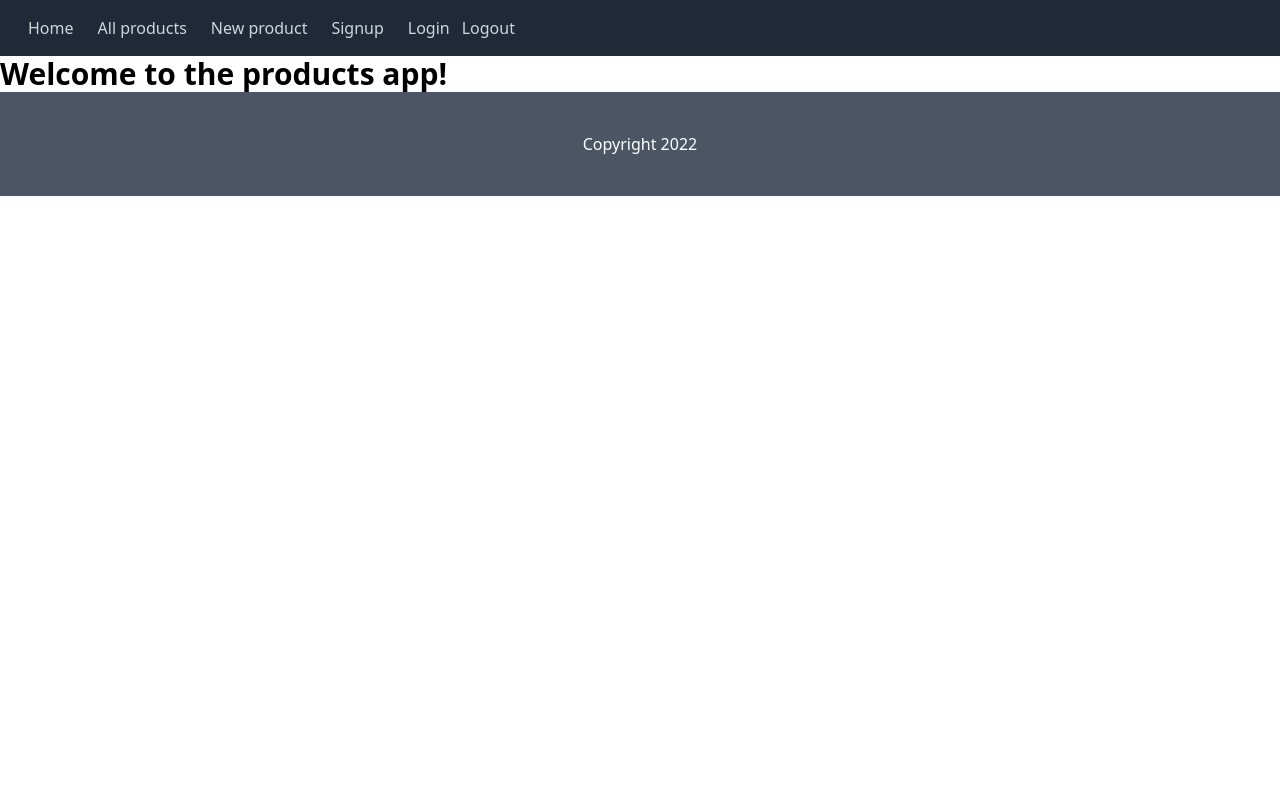
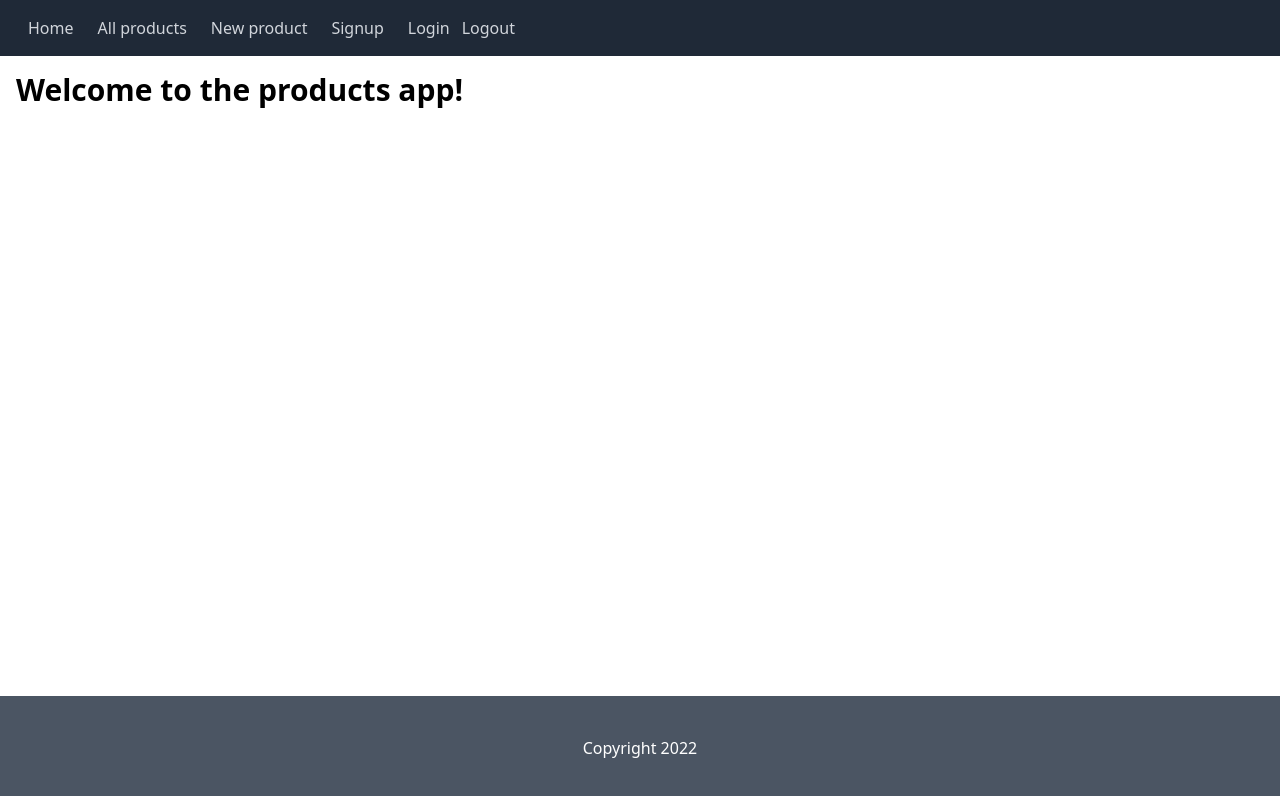
Before and after one commit to actualize-day-2024-05/demo-mini-capstone-frontend, a React (Vite) app: page / in a window 1280 px wide. Shown: the top 796 px of the page. Built offline with nearby package versions, Linux system fonts and the light colour scheme.

Commit message:
Style the app container

```diff
--- a/src/App.jsx
+++ b/src/App.jsx
@@ -14,9 +14,11 @@ import { ProductsShowPage } from "./ProductsShowPage";
 const router = createBrowserRouter([
   {
     element: (
-      <div>
+      <div className="flex min-h-screen flex-col">
         <Header />
-        <Outlet />
+        <div className="container mx-auto flex-auto p-4">
+          <Outlet />
+        </div>
         <Footer />
       </div>
     ),
```
